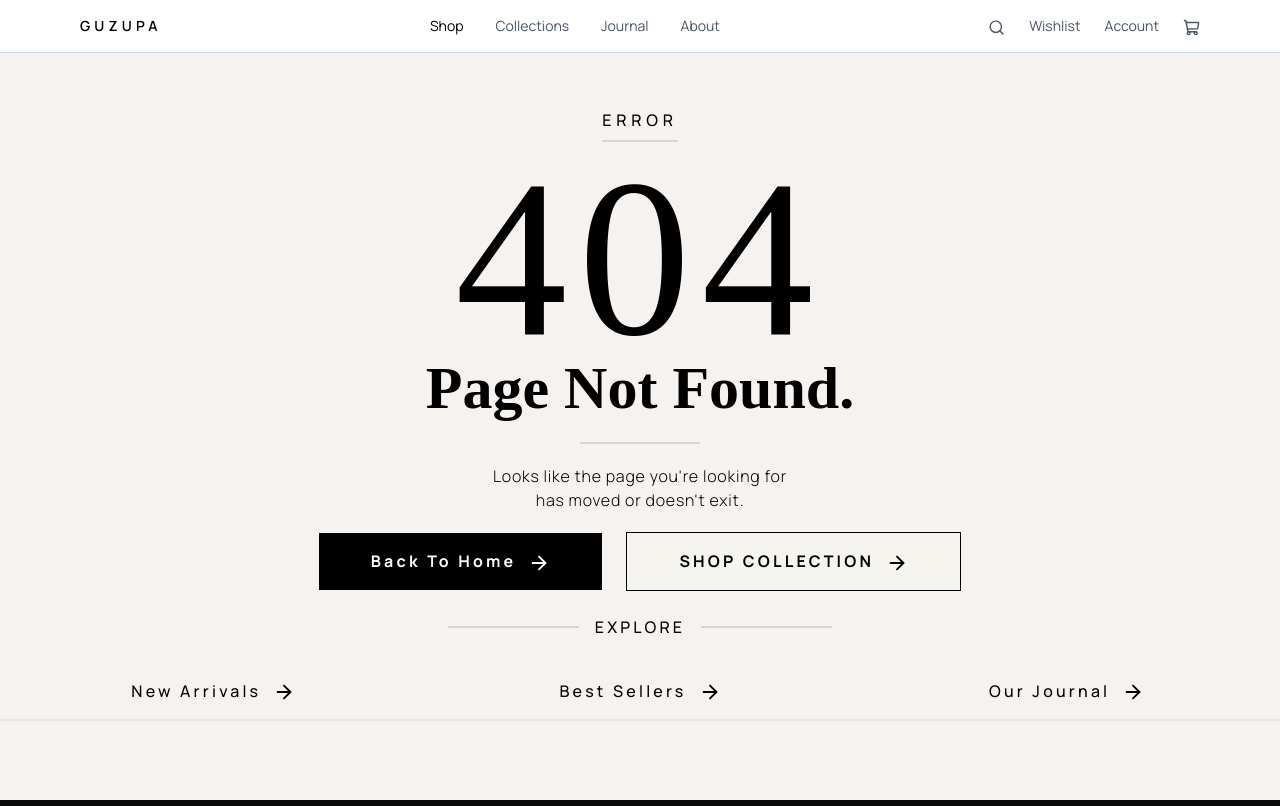
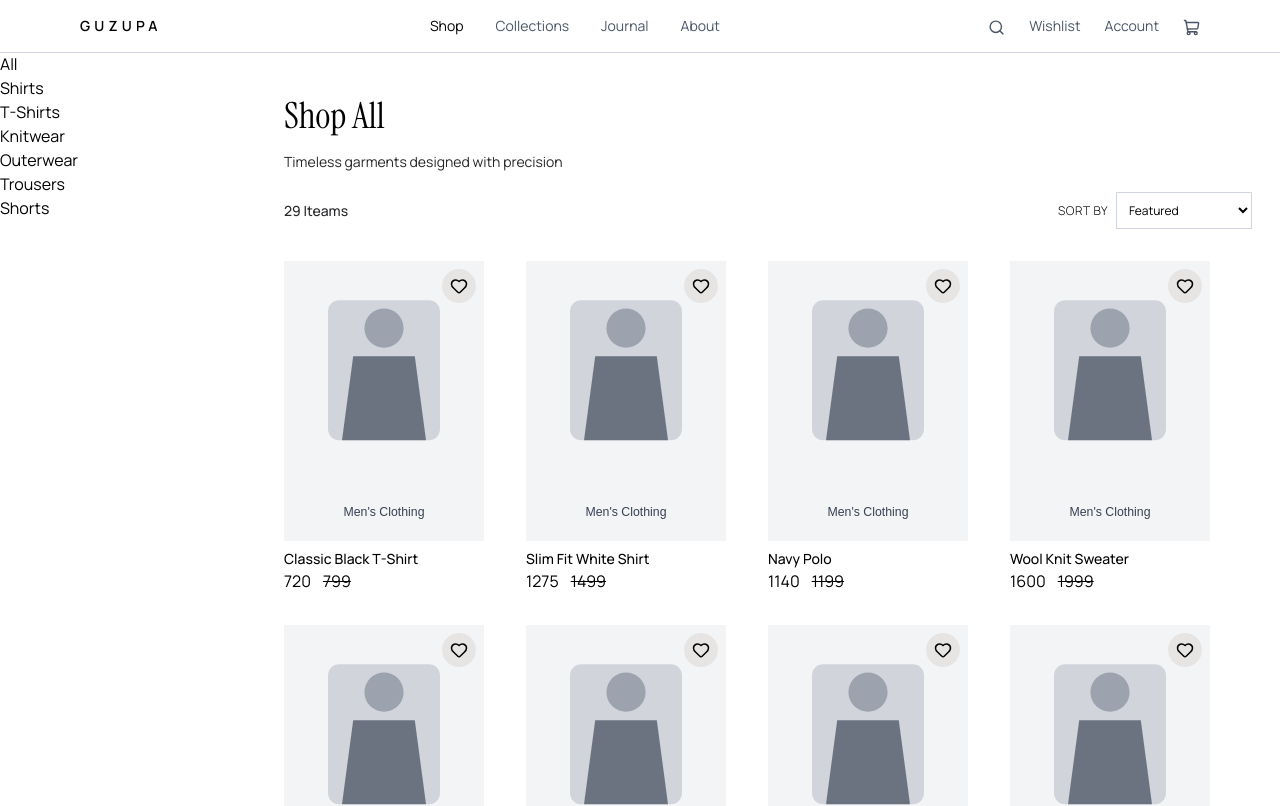
Before and after one commit to venkat-ravipati/guzupa, a React (Vite) app: page /products in a window 1280 px wide. Shown: the top 806 px of the page. Built offline with nearby package versions, Linux system fonts and the light colour scheme; a web font is replaced by a local one.

Commit message:
products list

```diff
--- a/src/App.tsx
+++ b/src/App.tsx
@@ -9,6 +9,7 @@ const About = lazy(() => import('./Pages/About/About'));
 const AdminLayout = lazy(() => import('./Layouts/AdminLayout'))
 const OurStory = lazy(() => import('./Pages/About/OurStory'))
 const Journal = lazy(() => import('./Pages/Journal/Journal'))
+const Products = lazy(() => import('./Pages/Products/Products'))
 
 function App() {
   return (
@@ -22,6 +23,7 @@ function App() {
             <Route path="/journal" element={<Journal />} />
             <Route path="/about" element={<About />} />
             <Route path="/about/our-story" element={<OurStory />} />
+            <Route path="/products" element={<Products />} />
             <Route path="*" element={<NotFound />} />
           </Route>
 
--- a/src/Components/Layout/Footer.tsx
+++ b/src/Components/Layout/Footer.tsx
@@ -28,10 +28,6 @@ export default function Footer() {
         },
     ];
 
-    function formsubmit() {
-
-    }
-
     return (
         <>
             <footer>
@@ -39,7 +35,7 @@ export default function Footer() {
                     <div className="w-full h-80 flex flex-col items-center bg-black/96 border-b border-b-zinc-900 text-white">
                         <h1 className="font-serif mt-7 text-4xl md:text-5xl tracking-wider">Join the Guzupa</h1>
                         <p className="text-zinc-500 my-4  font-sans text-center">Be the first to discover new collections,<br />exclusive offers, and timeless inspiration.</p>
-                        <form className="border-zinc-900 border my-3 sm:flex " action={formsubmit}>
+                        <form className="border-zinc-900 border my-3 sm:flex " action={() =>{}}>
                             <label>
                                 <input className="border-zinc-900 border  block focus:ring-2 outline-none focus:ring-black/20 bg-black/10 md:w-90 py-3 px-5 text-s" type="email" aria-label="email field" placeholder="ramesh@gmail.com" />
                             </label>
--- a/src/Components/Layout/Navbar.tsx
+++ b/src/Components/Layout/Navbar.tsx
@@ -72,7 +72,7 @@ export default function Navbar() {
                     <NavLink to="/" onClick={() => { window.scrollTo({ top: 0, left: 0, behavior: 'smooth' }) }} className="text-sm font-semibold tracking-[0.3em] uppercase">Guzupa</NavLink>
 
                     <div className="hidden md:flex items-center md:gap-5 lg:gap-8 text-sm text-gray-600">
-                        <div onMouseEnter={openShop} onMouseLeave={closeShopWithDelay} className="relative">
+                        <div onMouseEnter={openShop} onClick={() => { setIsShopHovered(false) }} onMouseLeave={closeShopWithDelay} className="relative">
                             <NavLink className={activeNavLink} to="/products">Shop</NavLink>
                         </div>
                         <NavLink className={activeNavLink} to="/collections">Collections</NavLink>
--- /dev/null
+++ b/src/Components/Product/ProductsCard.tsx
@@ -0,0 +1,40 @@
+import { Heart } from "lucide-react";
+
+type Product = {
+    id: number;
+    name: string;
+    category: string;
+    subCategory: string;
+    price: number;
+    discount: number;
+    brand: string;
+    rating: number;
+    stock: number;
+    sizes: string[];
+    colors: string[];
+    image: string;
+    description: string;
+    newArrivals: boolean;
+};
+
+type ProductCardProps = {
+    product : Product;
+}
+
+export default function ProductsCard({product}: ProductCardProps) {
+    const discountedAmount= product.price * (product.discount/100);
+    const discountedPrice  = product.price - discountedAmount;
+
+    return (
+        <div className="w-40 lg:w-50 py-3">
+            <div className="relative lg:h-70 h-60 w-40 lg:w-50">
+                <img src={product.image} className="w-full object-cover h-full" alt={product.name}/>
+                <span className="absolute top-2 right-2 rounded-full p-2 bg-stone-200"><Heart size={18}/></span>
+            </div>
+            <div className="py-2">
+                <p className="font-sans font-medium text-sm">{product.name}</p>
+                {product.discount > 0 ? <div><span>{Math.ceil(discountedPrice)}</span><span className="line-through pl-3">{product.price}</span></div> : <div>{product.price}</div>}
+            </div>
+        </div>
+    )
+}
--- /dev/null
+++ b/src/Pages/Products/Products.tsx
@@ -0,0 +1,69 @@
+import { useMemo, useState } from "react";
+import ProductsCard from "../../Components/Product/ProductsCard";
+import products from "../../products"
+
+export default function Products() {
+    const [sortBy, setSortBy] = useState("Featured");
+    const [selectedCategories, setSelectedCategories] = useState<string[]>([])
+
+    const categories = ["All", "Shirts", "T-Shirts", "Knitwear", "Outerwear", "Trousers", "Shorts"];
+
+    const sortedProducts = useMemo(() => {
+        if (sortBy == "Price: Low to High") {
+            return [...products].sort((a, b) => a.price - b.price);
+        } else if (sortBy == "Price: High to Low") {
+            return [...products].sort((a, b) => b.price - a.price);
+        } else {
+            return [...products]
+        }
+    }, [sortBy, products])
+
+    function toggleCategory(category: string) {
+        if (selectedCategories.includes(category)) {
+            setSelectedCategories(prev => prev.filter((c) => c !== category))
+        } else {
+            setSelectedCategories(prev => [...prev, category])
+        }
+    }
+
+    return (
+        <div className="mb-100 pt-13 grid grid-cols-5">
+            <div className="col-span-1">
+                <div>
+                    {categories.map((category, index) =>
+                    (
+                        <div key={index}>
+                            <p>{category}</p>
+                        </div>
+                    ))}
+                </div>
+            </div>
+            <div className="col-span-4">
+                <div className="p-7">
+                    <div className="font-serif text-4xl py-4">Shop All</div>
+                    <p className="font-sans text-sm text-zinc-800">Timeless garments designed with precision</p>
+                    <div className="flex justify-between py-5 items-center">
+                        <div className="text-sm font-medium text-zinc-800">{products.length} Iteams</div>
+                        <div>
+                            <span className="font-light tracking-wider px-2 text-xs">SORT BY</span>
+                            <select value={sortBy} className="w-auto border-gray-300 border text-xs p-2 focus:outline-none focus:ring-0" onChange={(e) => setSortBy(e.target.value)}>
+                                <option value="Featured" >Featured</option>
+                                <option value="Price: Low to High">Price: Low to High</option>
+                                <option value="Price: High to Low">Price: High to Low</option>
+                            </select>
+                        </div>
+                    </div>
+                    <div className="grid md:grid-cols-3 lg:grid-cols-4">
+                        {sortedProducts.map((product) => {
+                            return (
+                                <div key={product.id}>
+                                    <ProductsCard product={product} />
+                                </div>
+                            )
+                        })}
+                    </div>
+                </div>
+            </div>
+        </div>
+    )
+}
```
Also changed, not shown: src/Components/Common/Button.tsx (line endings or trailing spaces).
